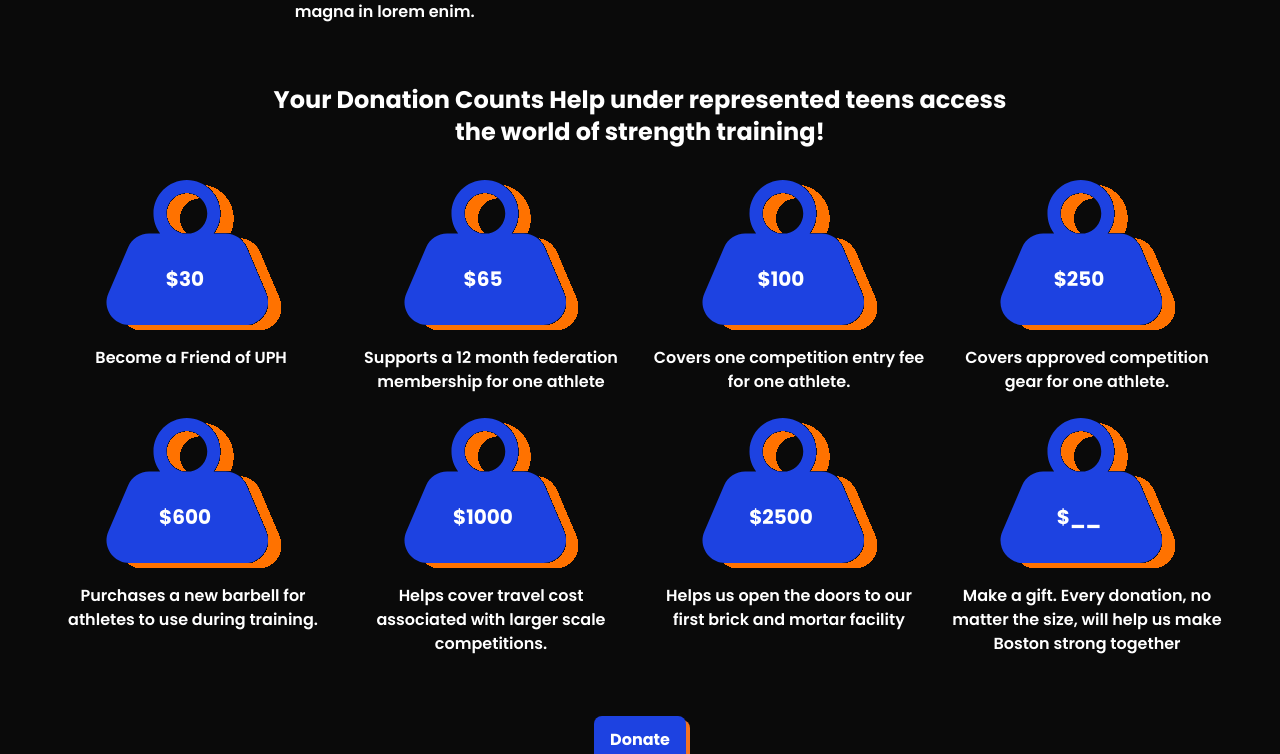
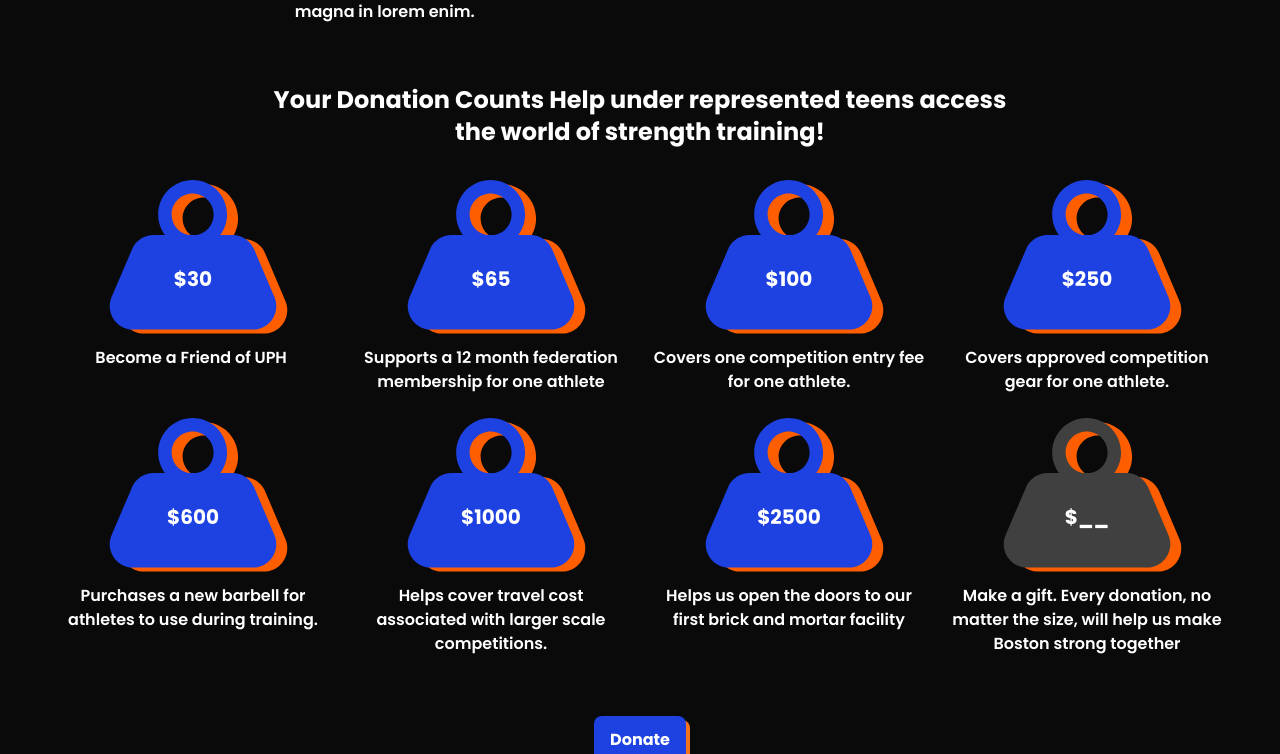
Before and after one commit to Artists-for-Humanity/urban-powerhouse, a Next.js app: page /Donation in a window 1280 px wide. Shown: the part 678-1432 px from the top of the page. Built offline with nearby package versions, Linux system fonts and the light colour scheme.

Commit message:
Weight hover/select effect

```diff
--- a/app/globals.css
+++ b/app/globals.css
@@ -11,7 +11,7 @@ body {
 
 :root {
   --urban-black: #0A0A0A;
-  --urban-grey: #231F20;
+  --urban-grey: #404040;
   --urban-white: #ffffff;
   --urban-orange: #F47321;
   --urban-blue: #1D42E1;
--- a/components/Donation/DonationWeight.tsx
+++ b/components/Donation/DonationWeight.tsx
@@ -1,5 +1,6 @@
 import React from 'react';
-import Image from 'next/image';
+import { useState } from 'react';
+// import Image from 'next/image';
 
 interface DonationItem {
   amount: string;
@@ -13,6 +14,7 @@ interface DonationWeightProps {
 }
 
 const DonationWeight: React.FC<DonationWeightProps> = ({ title, donations, className = '' }) => {
+  const [selectedIndex, setSelectedIndex] = useState<number | null>(null);
   return (
     <div className={`col-span-full ${className} grid grid-cols-subgrid`}>
       <h1 className="hidden lg:block col-start-3 col-span-8 text-2xl text-center font-bold mb-8">
@@ -40,19 +42,45 @@ const DonationWeight: React.FC<DonationWeightProps> = ({ title, donations, class
                 : ''
             }`}
             >
-              <div className="relative w-full h-[150px] flex justify-center items-center">
-                <Image
-                  height={64}
-                  width={71}
-                  src="/weight.svg"
-                  alt="Weight Background"
-                  className="absolute inset-0 w-full h-full object-contain rounded-lg"
-                />
-                <span className="relative text-xl font-bold z-10 mt-12 mr-4">
-                  {donation.amount}
-                </span>
-              </div>
 
+            <div
+              className={`relative w-full h-[150px] flex justify-center items-center group`}
+              onClick={() => setSelectedIndex(index)} // Set the selected index on click
+            >
+            <svg
+              width="143"
+              height="128"
+              viewBox="0 0 143 128"
+              xmlns="http://www.w3.org/2000/svg"
+              className={`cursor-pointer absolute inset-0 w-full h-full object-contain rounded-lg filter drop-shadow-[11px_4px_0_rgba(255,94,0,1)] ${
+              selectedIndex === index
+                ? 'drop-shadow-none translate-x-[11px] translate-y-[4px]'
+                : 'group-hover:drop-shadow-none group-hover:translate-x-[11px] group-hover:translate-y-[4px]'
+              } transition-300 transition-all`}
+            >
+            <path
+              fillRule="evenodd"
+              clipRule="evenodd"
+                d="M47.6256 47C43.9533 42.0932 41.7783 36.0009 41.7783 29.4005C41.7783 13.1631 54.9414 0 71.1788 0C87.4163 0 100.579 13.1631 100.579 29.4005C100.579 36.0009 98.4044 42.0932 94.732 47H105.243C113.261 47 120.505 51.7895 123.645 59.1679L140.955 99.8401C146.569 113.032 136.889 127.672 122.552 127.672H20.4478C6.08718 127.672 -3.59342 112.987 2.06705 99.7888L19.5109 59.1167C22.6637 51.7656 29.8931 47 37.8917 47H47.6256ZM67.7478 47C59.4881 45.3992 53.2515 38.1283 53.2515 29.4008C53.2515 19.4999 61.2777 11.4736 71.1786 11.4736C81.0795 11.4736 89.1058 19.4999 89.1058 29.4008C89.1058 38.1283 82.8691 45.3992 74.6094 47H67.7478Z"
+              className={`${
+                selectedIndex === index
+                  ? 'fill-[var(--urban-orange)]'
+                  : index === donations.length - 1
+                  ? 'fill-[var(--urban-grey)]'
+                  : 'fill-[var(--urban-blue)] group-hover:fill-[var(--urban-orange)]'
+              } transition-colors duration-300`}
+            />
+            </svg>
+            <span
+              className={`relative text-xl font-bold z-10 mt-12 cursor-pointer ${
+              selectedIndex === index
+                ? 'translate-x-[11px] translate-y-[4px]'
+                : 'group-hover:translate-x-[11px] group-hover:translate-y-[4px]'
+              } transition-300 transition-all`}
+            >
+            {donation.amount}
+            </span>
+            </div>
               <p className="text-base font-semibold mt-4 text-center">
                 {donation.description}
               </p>
@@ -60,7 +88,6 @@ const DonationWeight: React.FC<DonationWeightProps> = ({ title, donations, class
           );
         })}
       </div>
-      {/* <Button label="Donate" href="/" variant="default" /> */}
 
     </div>
   );
```
Also changed, not shown: public/weight2.svg (added).
